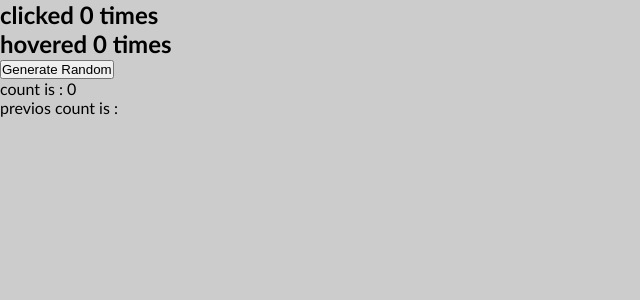
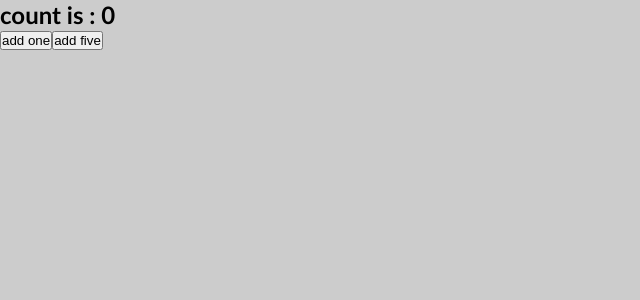
Before and after one commit to HaniehEbadi/React-Course, a React (Create React App) app: page / in a window 1280 px wide. Shown: the top 300 px of the page, without its empty margins (0-640 px from the left). Built offline with nearby package versions, Linux system fonts and the light colour scheme.

Commit message:
Context & Actions

```diff
--- /dev/null
+++ b/src/Components/Context/CounterOne.js
@@ -0,0 +1,16 @@
+import { useCount, useCountActions } from "./CounterProvider";
+
+const CounterOne = () => {
+  const count = useCount()
+  const {addOne,addFive} = useCountActions()
+
+  return (
+    <div>
+      <h2> count is : {count}</h2>
+      <button onClick={addOne}>add one</button>
+      <button onClick={addFive}>add five</button>
+    </div>
+   );
+}
+
+export default CounterOne;
--- /dev/null
+++ b/src/Components/Context/CounterProvider.js
@@ -0,0 +1,27 @@
+import React, { useContext, useState } from "react";
+
+const CounterContext = React.createContext()
+const CounterContextDispatcher = React.createContext()
+
+const CounterProvider = ({children}) => {
+  const [count,setCount] = useState(0)
+
+  return (
+  <CounterContext.Provider value={count}>
+    <CounterContextDispatcher.Provider value={setCount}>
+      {children}
+    </CounterContextDispatcher.Provider>
+  </CounterContext.Provider>
+  )
+}
+
+
+export default CounterProvider;
+
+export const useCount = () => useContext(CounterContext)
+export const useCountActions = () => {
+  const setCount = useContext(CounterContextDispatcher)
+  const addOne = () => setCount((prevCount) => prevCount + 1)
+  const addFive = () => setCount((prevCount) => prevCount + 5)
+  return { addOne,addFive }
+}
--- a/src/CountComponents/App.js
+++ b/src/CountComponents/App.js
@@ -1,15 +1,21 @@
 //import CounterClass from "./ClassCounter"
-import ClickComponent from "./ClickComponent"
+//import ClickComponent from "./ClickComponent"
 //import HookCounter from "./HookCounter"
-import HoverComponent from "./HoverComponent"
-import UseRefExample from "./useRef"
+//import HoverComponent from "./HoverComponent"
+//import UseRefExample from "./useRef"
+
+import CounterOne from "../Components/Context/CounterOne"
+import CounterProvider from "../Components/Context/CounterProvider"
 
 const App = () => {
   return (
     <div>
-      <ClickComponent name = "hana"/>
-      <HoverComponent/>
-      <UseRefExample />
+      {/* <ClickComponent name = "hana"/> */}
+      {/* <HoverComponent/> */}
+      {/* <UseRefExample /> */}
+      <CounterProvider>
+        <CounterOne />
+      </CounterProvider>
     </div>
   )
 }
```
